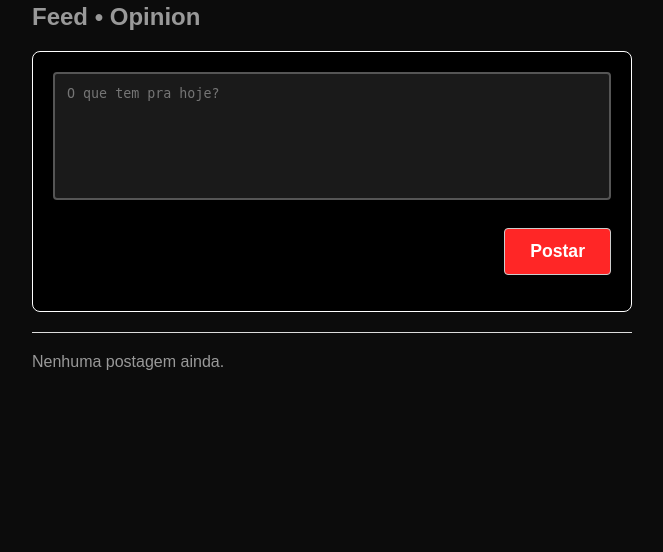
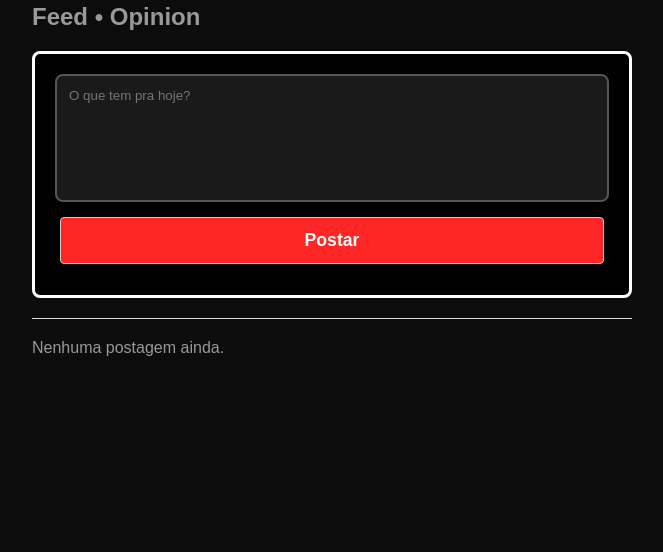
Before and after one commit to Mehranzin/MyOp, a Flask app: template templates/feed.html in a window 1280 px wide. Shown: the part 57-609 px from the top of the page, without its empty margins (308-971 px from the left). Run offline with Flask 3, Linux system fonts and the light colour scheme; the template is opened without the code that fills it, so the values that code supplies are empty.

Commit message:
Ajustes na caixinha de postagem

```diff
--- a/static/style.css
+++ b/static/style.css
@@ -294,15 +294,20 @@ a:hover {
 
 .new-post-box {
   background-color: #000;
-  border: 1.6px solid #fff;
+  border: 3px solid #fff;
   border-radius: 8px;
   padding: 20px;
+  padding-bottom: 15px;
   margin-bottom: 20px;
+  display: flex;
+  flex-direction: column;
+  justify-content: space-between;
 }
 
 .new-post-box form {
   display: flex;
   flex-direction: column;
+  height: 100%;
 }
 
 .new-post-box textarea {
@@ -310,16 +315,13 @@ a:hover {
   border: 2px solid #555;
   color: #eee;
   padding: 12px;
-  border-radius: 4px;
+  border-radius: 8px;
   resize: none;
   min-height: 80px;
   height: 100px;
-  margin-bottom: 20px;
-}
-
-.new-post-box label {
-  color: #ff2626;
-  font-size: 1.1em;
+  flex-grow: 1;
+  margin-bottom: 15px;
+  font-family: Arial, sans-serif;
 }
 
 .new-post-box button {
@@ -329,10 +331,11 @@ a:hover {
   font-size: 1.1em;
   color: white;
   font-weight: bold;
-  align-self: flex-end;
-  width: auto;
-  padding-left: 25px;
-  padding-right: 25px;
+  align-self: center;
+  width: calc(100% - 10px);
+  margin-top: auto;
+  margin-left: 5px;
+  margin-right: 5px;
 }
 
 @media (max-width: 600px) {
@@ -385,8 +388,7 @@ a:hover {
     height: 40px;
   }
 }
-
-/* Evita fundo azul em cliques de imagens/links */
+/*Script para evitar fundo azul no click de imagem*/
 img,
 img:focus,
 img:active,
```
